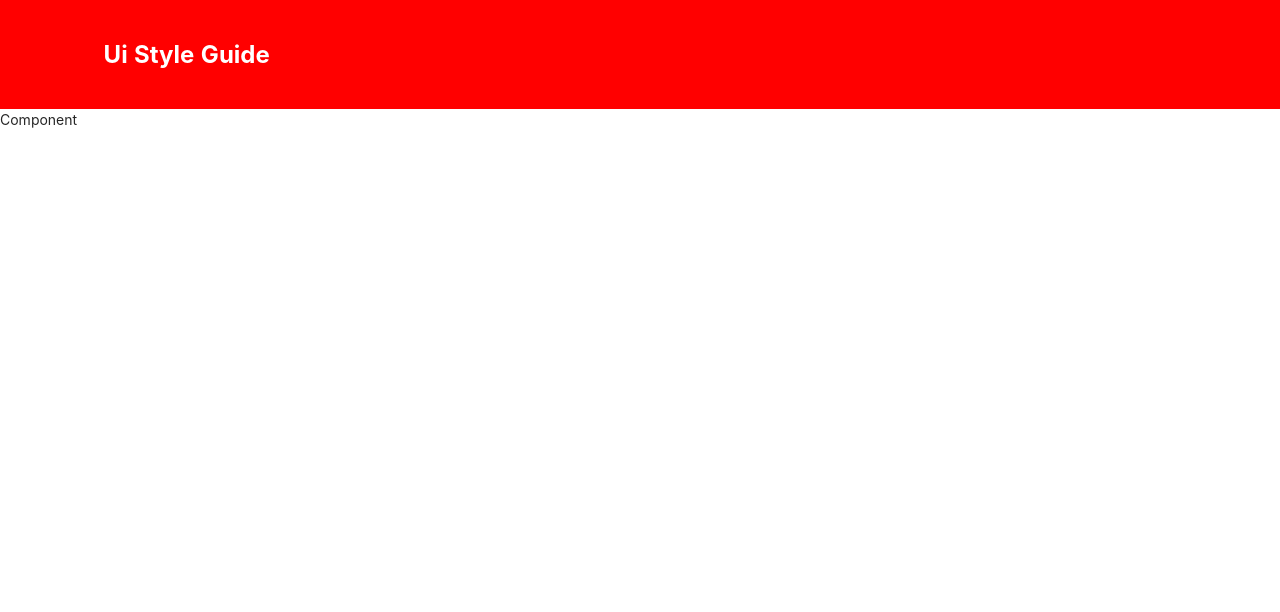
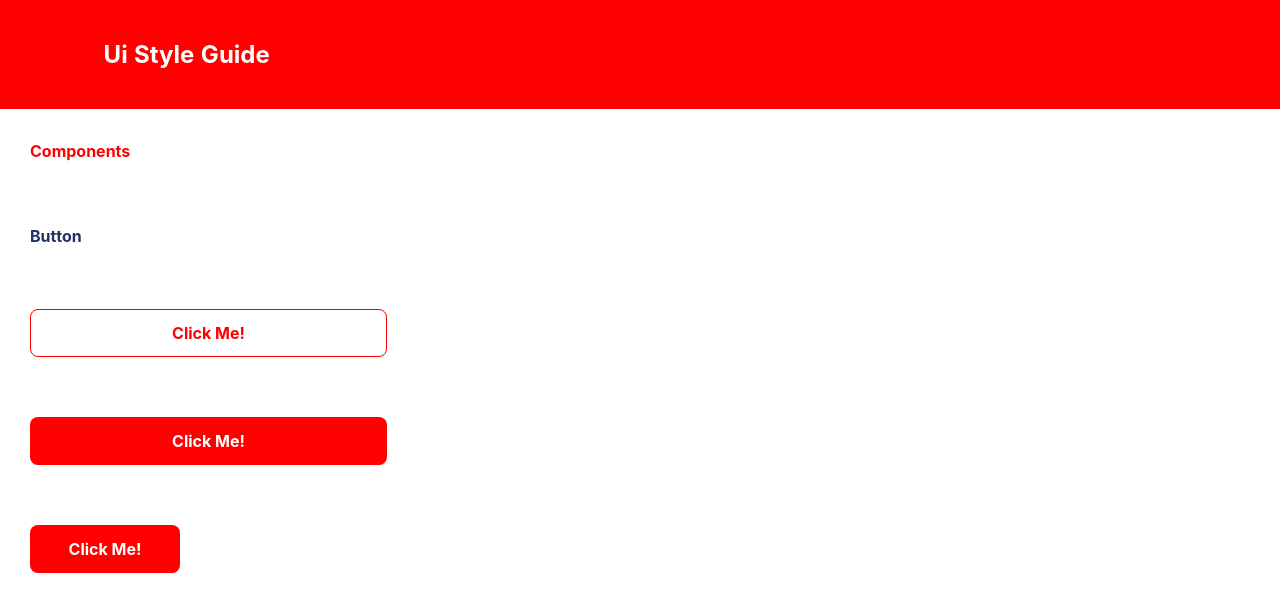
Before and after one commit to huyvovan12/UIStyleGuide, a React (Create React App) app: page /component in a window 1280 px wide. Shown: the top 612 px of the page. Built offline with nearby package versions, Linux system fonts and the light colour scheme.

Commit message:
done button

```diff
--- a/src/App.css
+++ b/src/App.css
@@ -1,3 +1 @@
 @import '~antd/dist/antd.css';
-
-@import 'css/Color/index.css';
--- /dev/null
+++ b/src/components/Button/index.jsx
@@ -0,0 +1,74 @@
+import { Button as antdButton } from "antd";
+import styled from "styled-components";
+
+const Button = ({ size, primary, secondary, disabled, children, ...props }) => {
+  const buttonTheme = () => {
+    if (primary) {
+      return `
+                background: #FF0000;
+                color: #FFFFFF;
+                border: none;
+                border-radius: 8px;
+                :hover {
+                    color: #FFFFFF;
+                    background: #FF4D4D;
+                }
+                :visited {
+                    color: #FFFFFF;
+                    background: black;
+                }
+                :focus {
+                    color: #FFFFFF;
+                    background: #C20000;
+                }
+                :disabled {
+                    color: #FFFFFF;
+                    background: #999999;
+                }
+            `;
+    }
+    if (secondary) {
+      return `
+                  background: #FFF;
+                  color: #FF0000;
+                  border: 1px solid #FF0000;
+                  border-radius: 8px;
+                  :hover {
+                      color: #FF0000;
+                      border: 2px solid #FF0000;
+                      background: #FFF;
+                      transition: none;
+                  }
+                  :visited {
+                      color: #FF0000;
+                      border: 3px solid #FF0000;
+                  }
+                  :focus {
+                      color: #FF0000;
+                      background: #FFF;
+                      border: 3px solid #FF0000;
+                  }
+                  :disabled {
+                      color: #999999;
+                      background: #FFF;
+                      border: 1px solid #999999;
+                  }
+              `;
+    }
+  };
+
+  const StyledButton = styled(antdButton)`
+    font-weight: 700;
+    font-size: 16px;
+    height: 48px;
+    width: ${size ? size : "90%"};
+    ${buttonTheme};
+  `;
+  return (
+    <StyledButton {...props} disabled={disabled}>
+      {children}
+    </StyledButton>
+  );
+};
+
+export default Button;
--- a/src/components/Header/index.jsx
+++ b/src/components/Header/index.jsx
@@ -11,7 +11,7 @@ const StyledCol = styled(Col)`
 
 const Header = ({ title }) => {
   return (
-    <StyledCol span={24} className="header">
+    <StyledCol span={24}>
       <Col span={7} size={24} color={"white"} style={{ height: "100%" }}>
         <Col span={24} className={styles.header}>
           <Typography size="24px">{title}</Typography>
--- a/src/components/Typography/index.jsx
+++ b/src/components/Typography/index.jsx
@@ -1,13 +1,14 @@
 import styled from "styled-components";
 import { Typography as antdTypo } from "antd";
 
+const { Text } = antdTypo;
+
 const Typography = ({ weight, size, color, children, ...props }) => {
-  const StyledTypography = styled(antdTypo)`
+  const StyledTypography = styled(Text)`
     font-size: ${size ? size : "16px"};
     color: ${color ? color : "white"};
     font-weight: ${weight ? weight : "700"};
   `;
-
   return <StyledTypography {...props}>{children}</StyledTypography>;
 };
 
--- a/src/css/Color/index.css
+++ /dev/null
@@ -1,63 +0,0 @@
-.red {
-    color: #FF0000;
-}
-
-.dark-red {
-    color: #C20000;
-}
-
-.light-red {
-    color: #FF5A36;
-}
-
-.bright-red {
-    color: #FF4D4D;
-}
-
-.gray-1 {
-    color: #333333;
-}
-
-.gray-2 {
-    color: #707070;
-}
-
-.gray-3 {
-    color: #999999;
-}
-
-.gray-4{
-    color: #C1C1C1;
-}
-
-.gray-5 {
-    color: #EAEAEA;
-}
-
-.white {
-    color: #FFFFFF;
-}
-
-.grey {
-    color: #F8F8F8;
-}
-
-.informative {
-    color: #235CD4;
-}
-
-.negative {
-    color: #BC0000;
-}
-
-.notice {
-    color: #DF7112;
-}
-
-.positive {
-    color: #0F7D3E;
-}
-
-.link {
-    color: #2522BB;
-}
--- a/src/pages/Component/index.jsx
+++ b/src/pages/Component/index.jsx
@@ -1,5 +1,35 @@
+import { Col } from "antd";
+import styled from "styled-components";
+import Button from "../../components/Button";
+import Typography from "../../components/Typography";
+
 const Component = () => {
-    return <div> Component </div>
+  const ColStyled = styled(Col)`
+    padding: 30px 0px 30px 30px;
+  `;
+  return (
+    <Col span={24}>
+      <Col span={8}>
+        <ColStyled span={24}>
+          <Typography color="red">Components</Typography>
+        </ColStyled>
+        <ColStyled span={24}>
+          <Typography color="#223263">Button</Typography>
+        </ColStyled>
+        <ColStyled span={24}>
+          <Button secondary>Click Me!</Button>
+        </ColStyled>
+        <ColStyled span={24}>
+          <Button primary>Click Me!</Button>
+        </ColStyled>
+        <ColStyled span={24}>
+          <Button primary size="150px">
+            Click Me!
+          </Button>
+        </ColStyled>
+      </Col>
+    </Col>
+  );
 };
 
 export default Component;
```
